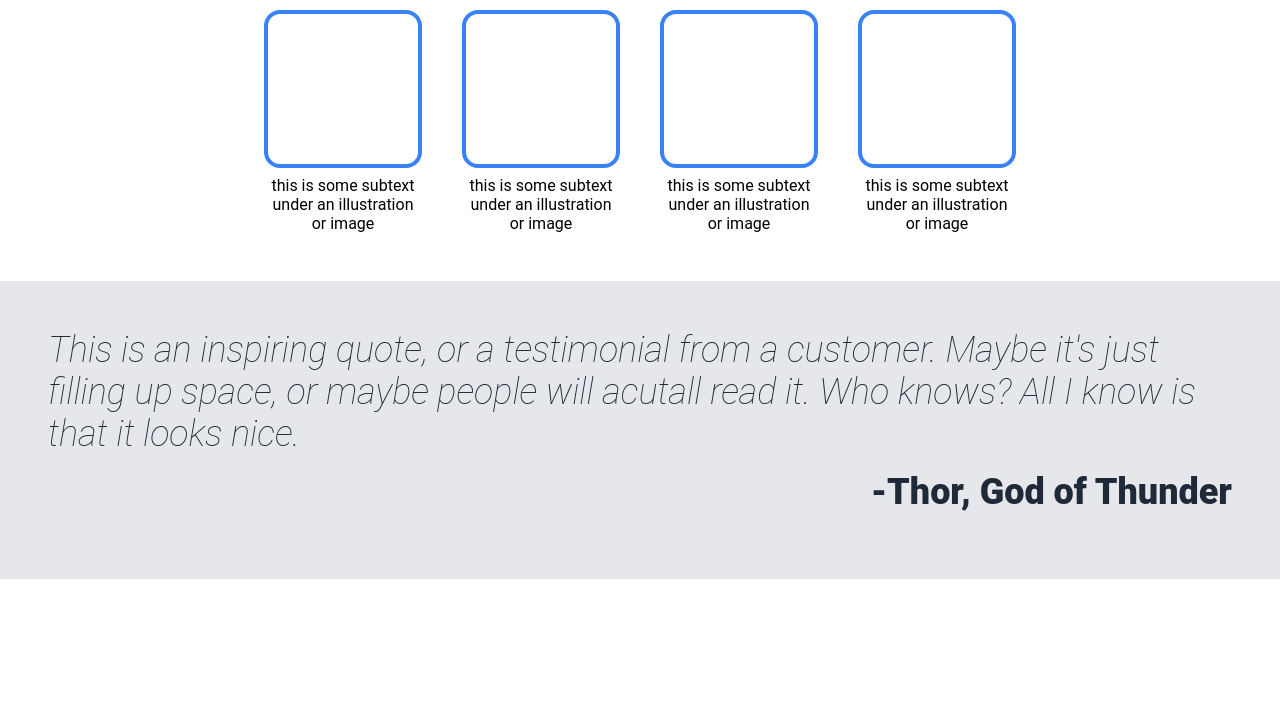
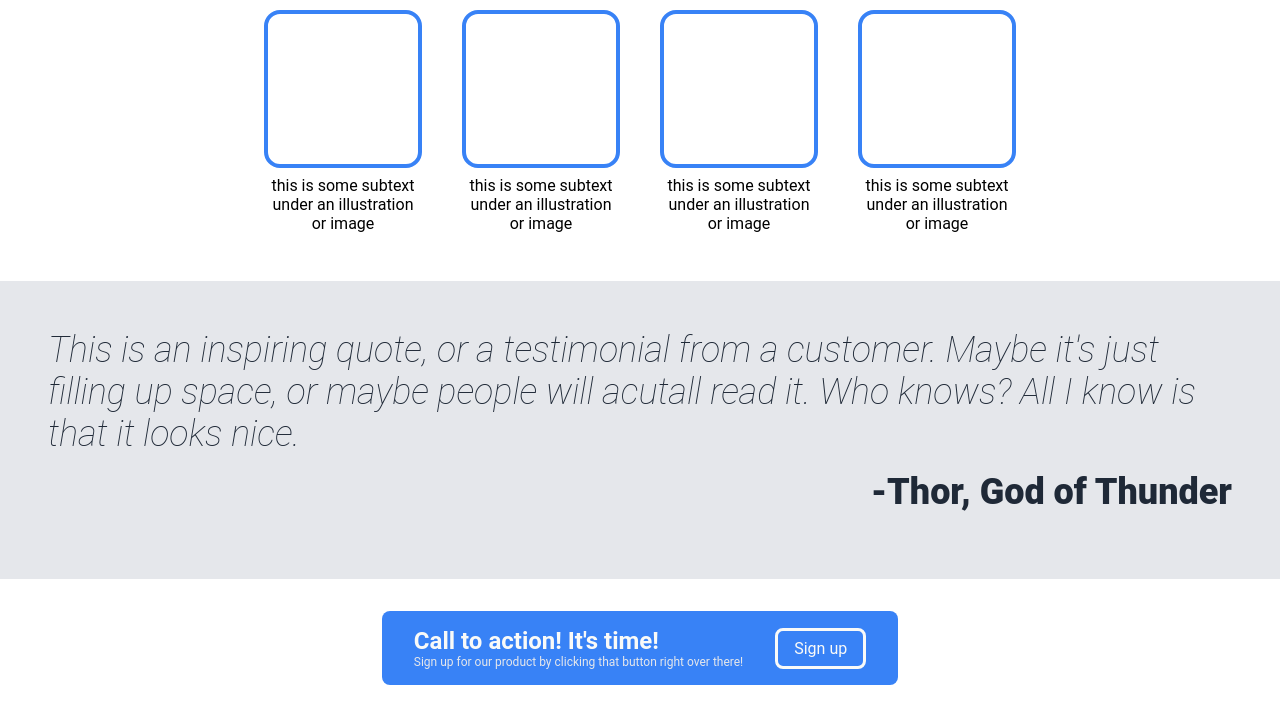
Before and after one commit to howell-johnson/landing-page, a plain HTML site: page index.html in a window 1280 px wide. Shown: the part 428-1145 px from the top of the page. Before the commit the page ends 1007 px from the top, so only its background shows below. Drawn offline with Linux system fonts and the light colour scheme.

Commit message:
completed call to action section

```diff
--- a/index.html
+++ b/index.html
@@ -80,5 +80,20 @@
                 -Thor, God of Thunder
             </div>
         </div>
+        <div class="call-to-action">
+            <div class="call-body">
+                <div class="call-left">
+                    <div class="call-title">
+                        Call to action! It's time!
+                    </div>
+                    <div class="call-text">
+                        Sign up for our product by clicking that button right over there!
+                    </div>
+                </div>
+                <div class="call-right">
+                    <a href="#" class="btn">Sign up</a>
+                </div>
+            </div>
+        </div>
     </body>
 </html>
--- a/style.css
+++ b/style.css
@@ -113,3 +113,28 @@ ul{
     font-weight: 900;
     margin-bottom: 18px;
 }
+.call-to-action{
+    display: flex;
+    justify-content: center;
+    margin: 32px;
+}
+.call-body{
+    display: flex;
+    align-items: center;
+    background-color: #3882F6;
+    border-radius: 8px;
+    color: #F9FAF8;
+    padding: 16px 32px;
+    gap: 2em;
+}
+.call-title{
+    font-size: 24px;
+    font-weight: 700;
+}
+.call-text{
+    color: #E5E7EB;
+    font-size: 12px;
+}
+.call-right .btn{
+    border: 3px solid #F9FAF8;
+}
```
